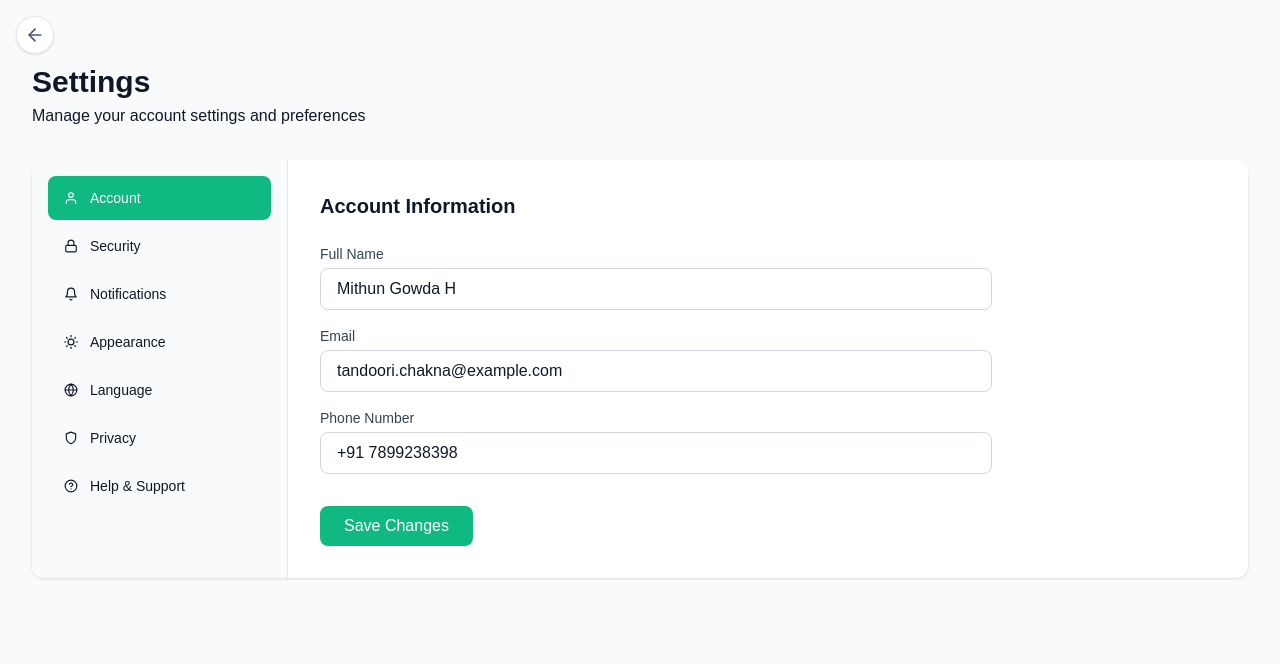
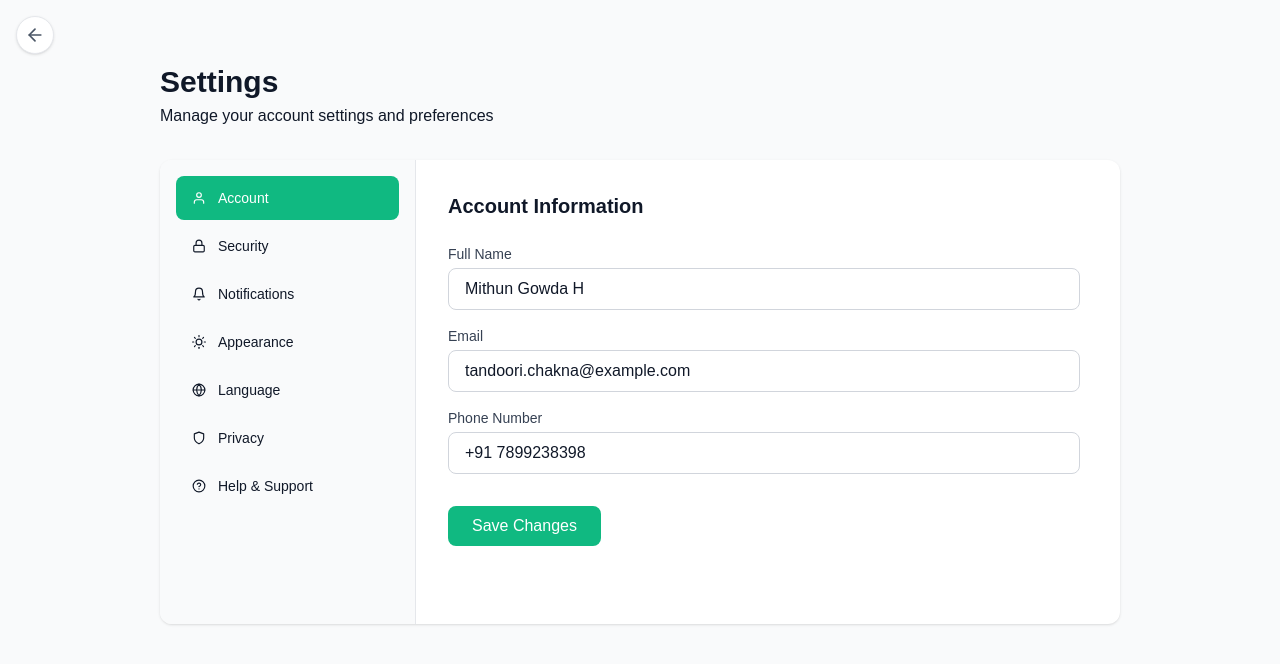
Before and after one commit to Muttonkaima/Murshid, a Next.js app: page /settings in a window 1280 px wide. Shown: the top 664 px of the page. Built offline with nearby package versions, Linux system fonts and the light colour scheme.

Commit message:
settings made responsive

```diff
--- a/src/app/settings/page.tsx
+++ b/src/app/settings/page.tsx
@@ -241,7 +241,7 @@ const SettingsPage = () => {
                   {['#10B981', '#3B82F6', '#8B5CF6', '#EC4899', '#F59E0B'].map((color) => (
                     <button
                       key={color}
-                      className={`w-10 h-10 rounded-full flex items-center justify-center focus:outline-none focus:ring-1 focus:ring-offset-2 focus:ring-[var(--primary-color)] ${selectedColor === color ? 'ring-2 ring-offset-1 ring-gray-400' : ''}`}
+                      className={`w-10 h-10 rounded-full flex items-center justify-center focus:outline-none focus:ring-1 focus:ring-offset-2 focus:ring-[var(--primary-color)] ${selectedColor === color ? 'ring-2 ring-offset-1 ring-gray-400' : ''} cursor-pointer`}
                       style={{ backgroundColor: color }}
                       onClick={() => {
                         // Update the primary color in your theme
@@ -411,7 +411,7 @@ const SettingsPage = () => {
                     <p className="text-sm text-gray-600">Use an authenticator app for verification</p>
                   </div>
                   <button className="px-4 py-2 border border-gray-300 rounded-lg text-sm font-medium hover:bg-gray-50 text-[var(--primary-color)] cursor-pointer">
-                    Set Up
+                    Setup
                   </button>
                 </div>
               </div>
@@ -596,7 +596,7 @@ const SettingsPage = () => {
       >
         <FiArrowLeft className="w-5 h-5" />
       </button>
-      <div className="max-w-7xl mx-auto px-4 sm:px-6 lg:px-8 py-8 pt-16">
+      <div className="max-w-5xl mx-auto px-4 sm:px-6 lg:px-8 py-8 pt-16">
         <div className="mb-8">
           <h1 className="text-3xl font-bold text-gray-900">Settings</h1>
           <p className="mt-1 text-gray-900">Manage your account settings and preferences</p>
@@ -626,7 +626,7 @@ const SettingsPage = () => {
 
             {/* Main Content */}
             <div className="flex-1 p-8">
-              <div className="max-w-2xl">
+              <div className="max-w-2xl md:h-[50vh] overflow-y-auto pr-2">
                 {renderTabContent()}
               </div>
             </div>
```
